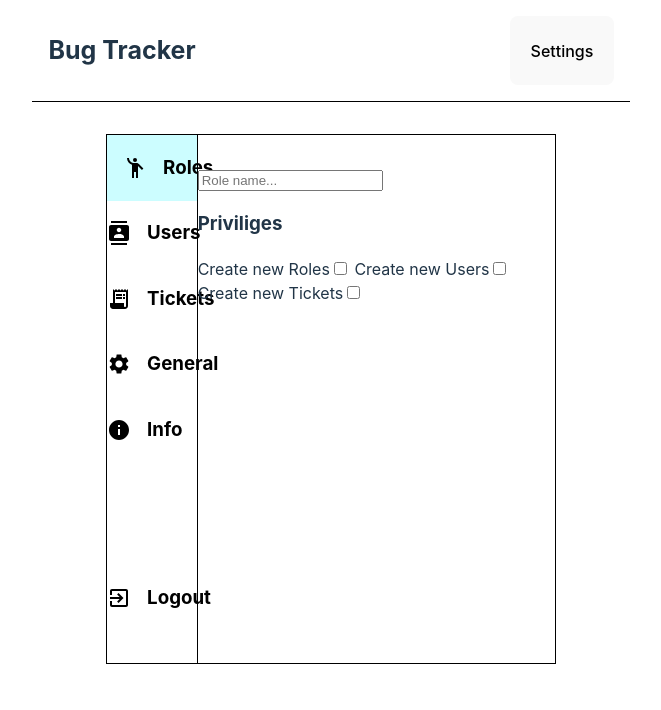
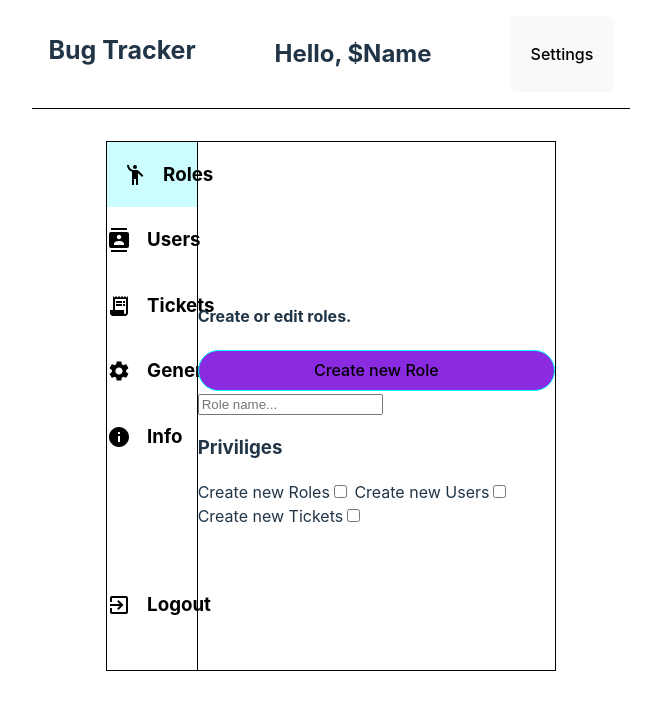
Before and after one commit to dwilliams304/bug-tracker, a React (Vite) app in the folder frontend/: page / in a window 1280 px wide. Shown: the top 710 px of the page, without its empty margins (309-970 px from the left). Built offline with nearby package versions, Linux system fonts and the light colour scheme.

Commit message:
Settings styling

```diff
--- a/frontend/src/components/layout/NavBar.jsx
+++ b/frontend/src/components/layout/NavBar.jsx
@@ -2,6 +2,7 @@ export const NavBar = () =>{
     return(
         <nav>
             <h1>Bug Tracker</h1>
+            <h2>Hello, $Name</h2>
             <button>Settings</button>
         </nav>
     )
--- a/frontend/src/components/pages/settings/forms/RolesForm.jsx
+++ b/frontend/src/components/pages/settings/forms/RolesForm.jsx
@@ -1,7 +1,7 @@
 const RolesForm = props => {
     return(
         <div>
-            <form className="roles">
+            <form className="roles-form">
                 <input type="text" placeholder="Role name..." />
                 <div>
                     <h3>Priviliges</h3>
--- a/frontend/src/components/pages/settings/menus/RolesMenu.jsx
+++ b/frontend/src/components/pages/settings/menus/RolesMenu.jsx
@@ -3,7 +3,8 @@ import RolesForm from '../forms/RolesForm';
 const RolesMenu = () => {
     return(
         <>
-
+            <h4>Create or edit roles.</h4>
+            <button className='create'>Create new Role</button>
             <RolesForm />
         </>
     )
--- a/frontend/src/styles/main/main.css
+++ b/frontend/src/styles/main/main.css
@@ -41,3 +41,16 @@ nav h1{
     display: flex;
     justify-content: space-around;
 }
+
+.create{
+    border-radius: 25px;
+    background-color: blueviolet;
+    border: 1px solid cyan;
+    transition: all 0.2s ease-in-out;
+}
+
+.create:hover{
+    background-color: cyan;
+    color: black;
+    border-color: blueviolet;
+}
--- a/frontend/src/styles/page-styles/settings.css
+++ b/frontend/src/styles/page-styles/settings.css
@@ -53,10 +53,7 @@ aside.sidebar a.active::before{
 
 div.menu{
     display: flex;
+    flex-direction: column;
     justify-content: center;
     margin: 2rem auto;
 }
-
-/* .sidebar a{
-    border-bottom: 1px dashed black;
-} */
```
